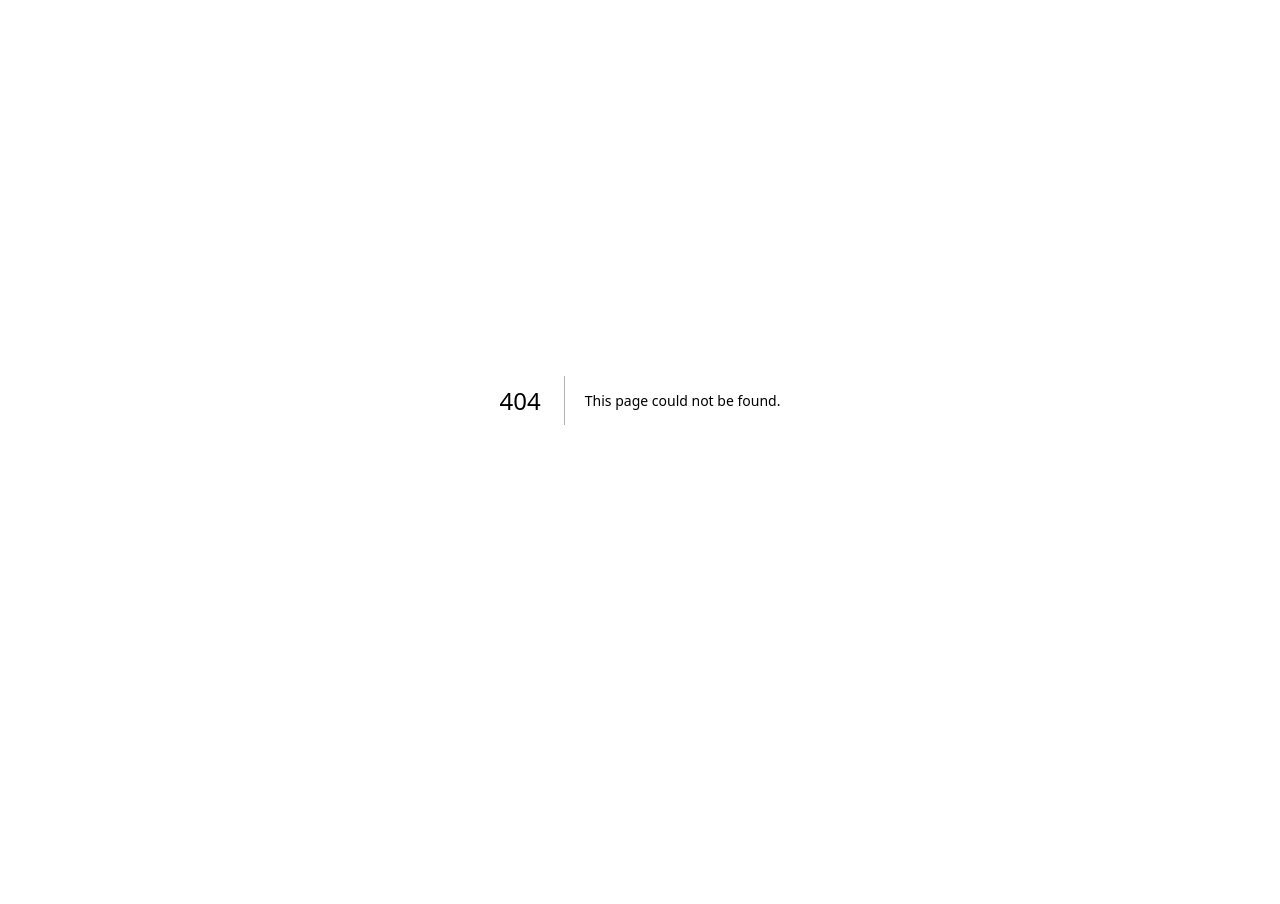
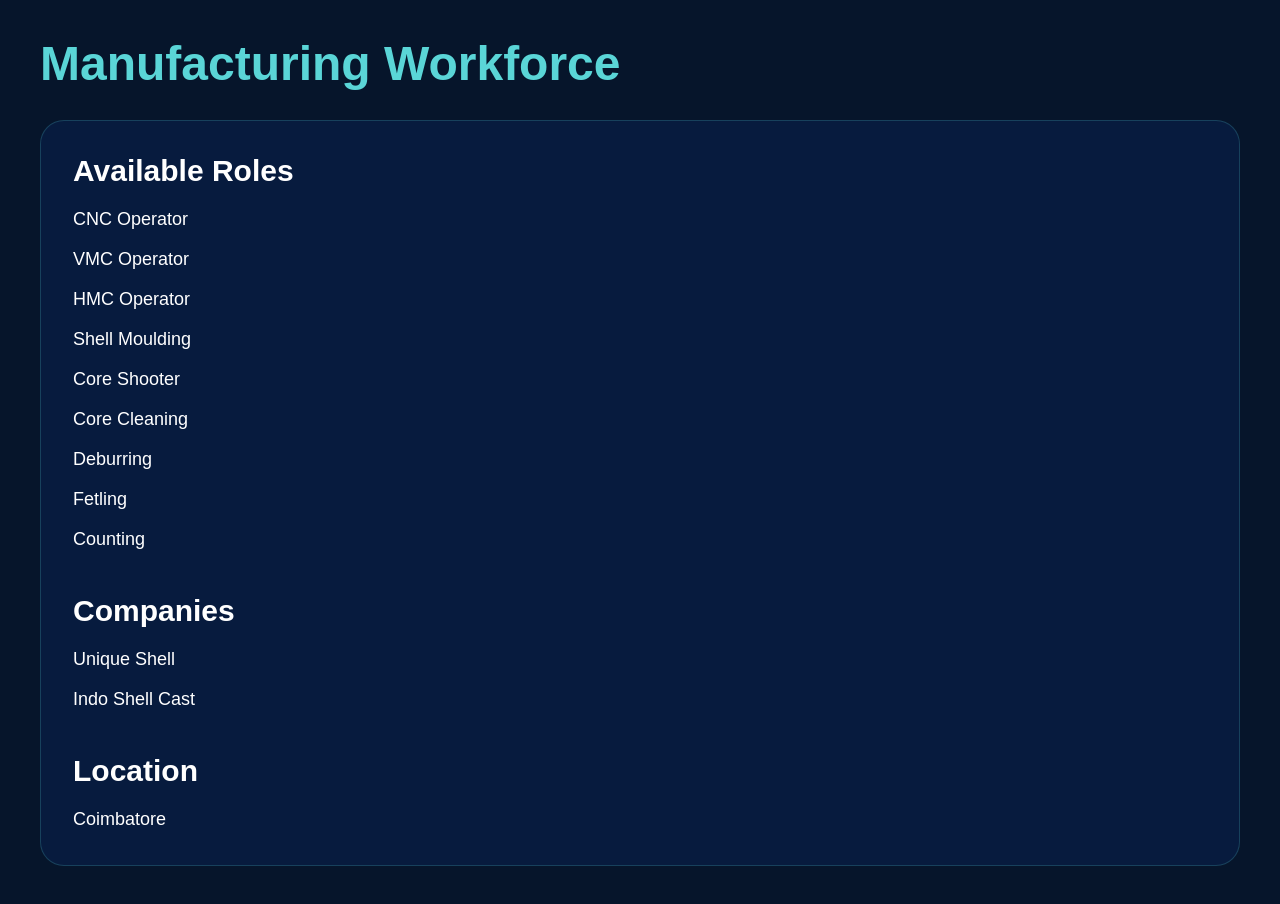
Before and after one commit to sherifmusthafa96-max/culture-kite, a Next.js app: page /Services/Logistics/Manufacturing in a window 1280 px wide. Before the commit this address had no page. Before the commit the page ends 800 px from the top, so only its background shows below. Built offline with nearby package versions, Linux system fonts and the light colour scheme.

Commit message:
Updated Culture Kite website

```diff
--- /dev/null
+++ b/app/Services/Logistics/Manufacturing/Ecommerce/FM Team/page.tsx
@@ -0,0 +1,35 @@
+export default function FMTeamsPage() {
+    return (
+        <div className="min-h-screen bg-[#06152B] text-white p-10">
+
+            <h1 className="text-5xl font-bold text-[#5AD5D7] mb-8">
+                FM Teams
+            </h1>
+
+            <div className="bg-[#123A8D]/20 p-8 rounded-3xl border border-[#5AD5D7]/20">
+
+                <h2 className="text-3xl font-semibold mb-4">Available Roles</h2>
+
+                <ul className="space-y-3 text-lg">
+                    <li>Housekeeping</li>
+                    <li>Security</li>
+                </ul>
+
+                <h2 className="text-3xl font-semibold mt-10 mb-4">Companies</h2>
+
+                <ul className="space-y-3 text-lg">
+                    <li>Emerald Groups</li>
+                    <li>Royal Enfield</li>
+                </ul>
+
+                <h2 className="text-3xl font-semibold mt-10 mb-4">Location</h2>
+
+                <p className="text-lg">
+                    Coimbatore
+                </p>
+
+            </div>
+
+        </div>
+    );
+}
--- /dev/null
+++ b/app/Services/Logistics/Manufacturing/Ecommerce/page.tsx
@@ -0,0 +1,34 @@
+export default function EcommercePage() {
+    return (
+        <div className="min-h-screen bg-[#06152B] text-white p-10">
+
+            <h1 className="text-5xl font-bold text-[#5AD5D7] mb-8">
+                E-Commerce Workforce
+            </h1>
+
+            <div className="bg-[#123A8D]/20 p-8 rounded-3xl border border-[#5AD5D7]/20">
+
+                <h2 className="text-3xl font-semibold mb-4">Available Roles</h2>
+
+                <ul className="space-y-3 text-lg">
+                    <li>Delivery Executive</li>
+                </ul>
+
+                <h2 className="text-3xl font-semibold mt-10 mb-4">Companies</h2>
+
+                <ul className="space-y-3 text-lg">
+                    <li>FirstCry</li>
+                    <li>Shree Maruthi</li>
+                </ul>
+
+                <h2 className="text-3xl font-semibold mt-10 mb-4">Locations</h2>
+
+                <p className="text-lg">
+                    Chennai & Coimbatore
+                </p>
+
+            </div>
+
+        </div>
+    );
+}
--- /dev/null
+++ b/app/Services/Logistics/Manufacturing/page.tsx
@@ -0,0 +1,42 @@
+export default function ManufacturingPage() {
+    return (
+        <div className="min-h-screen bg-[#06152B] text-white p-10">
+
+            <h1 className="text-5xl font-bold text-[#5AD5D7] mb-8">
+                Manufacturing Workforce
+            </h1>
+
+            <div className="bg-[#123A8D]/20 p-8 rounded-3xl border border-[#5AD5D7]/20">
+
+                <h2 className="text-3xl font-semibold mb-4">Available Roles</h2>
+
+                <ul className="space-y-3 text-lg">
+                    <li>CNC Operator</li>
+                    <li>VMC Operator</li>
+                    <li>HMC Operator</li>
+                    <li>Shell Moulding</li>
+                    <li>Core Shooter</li>
+                    <li>Core Cleaning</li>
+                    <li>Deburring</li>
+                    <li>Fetling</li>
+                    <li>Counting</li>
+                </ul>
+
+                <h2 className="text-3xl font-semibold mt-10 mb-4">Companies</h2>
+
+                <ul className="space-y-3 text-lg">
+                    <li>Unique Shell</li>
+                    <li>Indo Shell Cast</li>
+                </ul>
+
+                <h2 className="text-3xl font-semibold mt-10 mb-4">Location</h2>
+
+                <p className="text-lg">
+                    Coimbatore
+                </p>
+
+            </div>
+
+        </div>
+    );
+}
--- /dev/null
+++ b/app/Services/Logistics/page.tsx
@@ -0,0 +1,42 @@
+export default function LogisticsPage() {
+    return (
+        <div className="min-h-screen bg-[#06152B] text-white p-10">
+
+            <h1 className="text-5xl font-bold text-[#5AD5D7] mb-8">
+                Logistics Workforce
+            </h1>
+
+            <div className="bg-[#123A8D]/20 p-8 rounded-3xl border border-[#5AD5D7]/20">
+
+                <h2 className="text-3xl font-semibold mb-4">Available Roles</h2>
+
+                <ul className="space-y-3 text-lg">
+                    <li>Picking</li>
+                    <li>Packing</li>
+                    <li>Quality Checking</li>
+                    <li>Loading & Unloading</li>
+                    <li>Helper</li>
+                    <li>B2B Operations</li>
+                </ul>
+
+                <h2 className="text-3xl font-semibold mt-10 mb-4">Companies</h2>
+
+                <ul className="space-y-3 text-lg">
+                    <li>FirstCry</li>
+                    <li>Purple</li>
+                    <li>Meesho</li>
+                    <li>ABT Parcel</li>
+                    <li>Flipkart</li>
+                </ul>
+
+                <h2 className="text-3xl font-semibold mt-10 mb-4">Locations</h2>
+
+                <p className="text-lg">
+                    Chennai & Coimbatore
+                </p>
+
+            </div>
+
+        </div>
+    );
+}
--- a/app/page.tsx
+++ b/app/page.tsx
@@ -1,7 +1,6 @@
 "use client";
 import { useEffect, useState } from "react";
 import Chatbot from "@/components/Chatbot";
-import Image from "next/image";
 export default function CultureKiteWebsite() {
   const [loading, setLoading] = useState(true);
   useEffect(() => {
@@ -111,6 +110,27 @@
         </a>
       </div>
 
+      <section
+        id="home"
+        className="relative min-h-screen flex flex-col items-center justify-center text-center px-6 pt-48"
+      >
+
+        {/* WATERMARK PASTE HERE */}
+
+        <div className="fixed inset-0 flex flex-col items-center justify-center pointer-events-none z-0 opacity-[0.15] animate-watermark">
+
+          {/* Premium Kite Logo */}
+          <div className="relative w-12 h-12 md:w-16 md:h-16 mb-5">
+            <div className="absolute inset-0 border-[3px] border-[#123A8D] rotate-45 rounded-sm"></div>
+            <div className="absolute inset-2 border-[3px] border-[#5AD5D7] rotate-45 rounded-sm"></div>
+          </div>
+
+          <h1 className="text-[55px] md:text-[90px] font-black tracking-[0.18em] text-[#123A8D]">
+            CULTURE KITE
+          </h1>
+
+        </div>
+
         <div className="relative z-10 max-w-5xl">
           <div className="inline-flex items-center gap-2 px-4 py-2 rounded-full border border-blue-400/30 bg-white/5 mb-8 backdrop-blur-md">
             <span className="w-2 h-2 rounded-full bg-green-400 animate-pulse"></span>
@@ -150,6 +170,7 @@
             </a>
           </div>
         </div>
+      </section>
 
       {/* Stats */}
       <section className="grid grid-cols-2 md:grid-cols-4 gap-6 px-8 md:px-20 py-12">
@@ -225,29 +246,39 @@
             Advanced workforce and HR services designed to simplify hiring and operations.
           </p>
         </div>
+        <div className="grid md:grid-cols-4 gap-8">
 
-        <div className="grid md:grid-cols-3 gap-8">
           {[
-            "Logistics",
-            "Manufacturing",
-            "E-commerce",
-            "FM Teams",
+            { name: "Logistics", link: "/services/logistics" },
+            { name: "Manufacturing", link: "/services/manufacturing" },
+            { name: "E-Commerce", link: "/services/ecommerce" },
+            { name: "FM Teams", link: "/services/fm-teams" },
+          ].map((service) => (
 
-          ].map((service) => (
-            <div
-              key={service}
-              className="bg-white border border-gray-200 shadow-lg p-8 rounded-3xl hover:shadow-xl hover:-translate-y-2 transition-all duration-300"
+            <a
+              key={service.name}
+              href={service.link}
+              className="bg-[#123A8D]/10 border border-[#5AD5D7]/20 rounded-3xl p-8 hover:-translate-y-2 hover:border-[#5AD5D7] transition-all duration-300 block"
             >
+
               <div className="w-14 h-14 rounded-2xl bg-[#5AD5D7]/20 flex items-center justify-center text-[#5AD5D7] text-2xl mb-6">
                 ✦
               </div>
-              <h3 className="text-2xl font-semibold">{service}</h3>
-              <p className="mt-4 text-gray-500 leading-relaxed">
-                Premium workforce solutions tailored for growing businesses and enterprises.
+
+              <h3 className="text-2xl font-bold text-[#123A8D]">
+                {service.name}
+              </h3>
+
+              <p className="mt-4 text-gray-600">
+                Click to view jobs, companies and locations.
               </p>
+
+            </a>
+
+          ))}
+
         </div>
-          ))}
-        </div>
+
       </section>
       {/* Clients Section */}
 
@@ -413,7 +444,7 @@
               <a
                 href="https://wa.me/919500038959"
                 target="_blank"
-                className="inline-block mt-6 bg-whitehover:bg-[#1F84D7] transition px-6 py-3 rounded-xl font-semibold"
+                className="inline-block mt-6 bg-[#123A8D] text-white hover:bg-[#1F84D7] transition px-6 py-3 rounded-xl font-semibold"
               >
                 Apply Now
               </a>
```
Also changed, not shown: 1 other file (tests, documents, lock files or other folders). Lines whose indentation alone changed are shown as unchanged.
